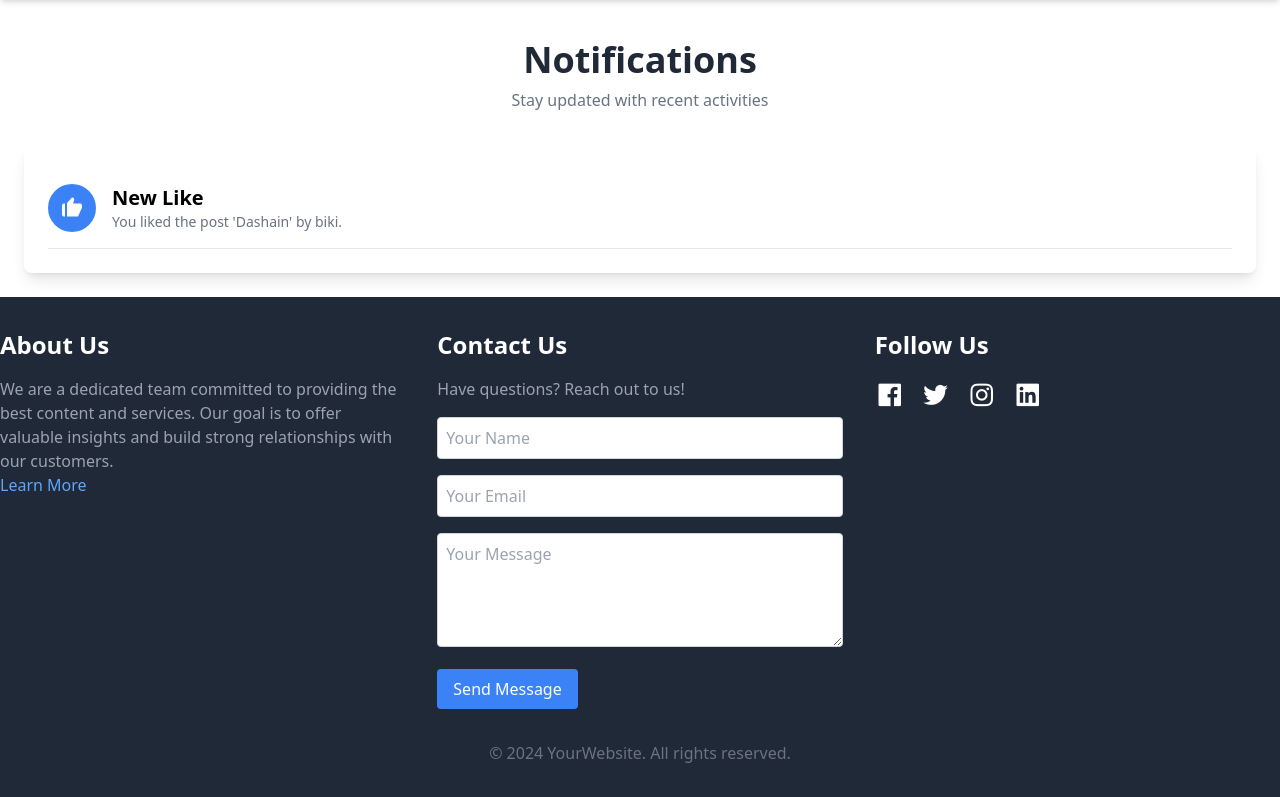
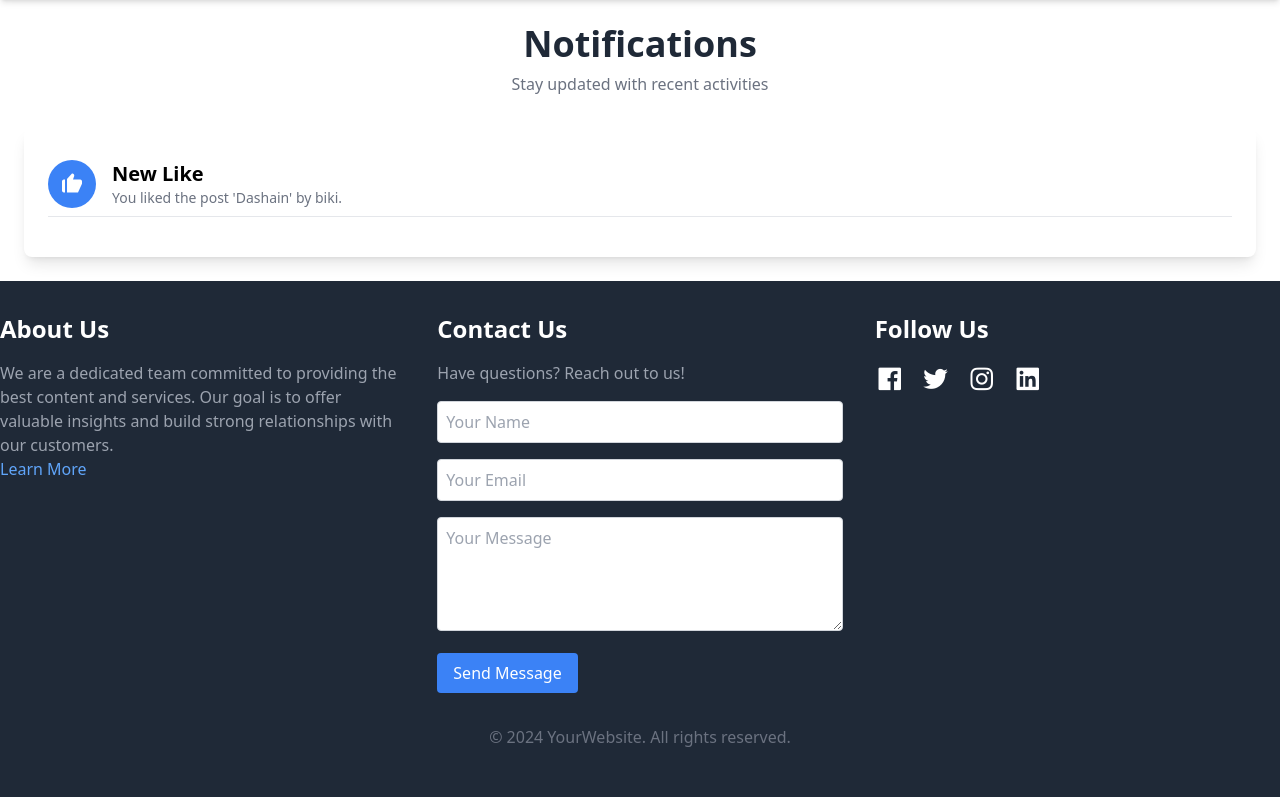
Before and after one commit to iambiki-git/blog, a Django app: page /notification/ in a window 1280 px wide. Shown: the part 96-893 px from the top of the page. After the commit the page ends 843 px from the top, so only its background shows below. Run offline with Django 5.2, Linux system fonts and the light colour scheme; a user stored in the database is signed in; data comes from the database, SQL or seed files in the repository; both versions use the stored data as it was after the commit; some libraries are stand-ins or nearby versions.

Commit message:
changes in notification

```diff
--- a/blog/models.py
+++ b/blog/models.py
@@ -36,9 +36,13 @@ class Contactus(models.Model):
 class Notification(models.Model):
     LIKE = 'like'
     DELETE = 'delete'
+    PENDING = 'pending'
+    APPROVED = 'approved'
     NOTIFICATION_TYPES = [
         (LIKE, 'Like'),
         (DELETE, 'Delete'),
+        (PENDING, 'Pending'),
+        (APPROVED, 'Approved'),
     ]
 
     user = models.ForeignKey(User, on_delete=models.CASCADE)
--- a/blog/templates/blog/navbar.html
+++ b/blog/templates/blog/navbar.html
@@ -25,10 +25,14 @@
         <a href="{% url 'notification' %}" class="hover:text-red-600 transition duration-300 relative">
           <i class='bx bxs-bell-ring text-xl'></i>
           {% if new_notifications_count > 0 %}
-            <span class="absolute -top-1 -right-3 bg-red-600 text-white text-xs font-bold rounded-full h-4 w-4 flex items-center justify-center">
+          <span class="absolute -top-2 -right-2 bg-red-600 text-white text-xs font-bold rounded-full h-4 w-4 flex items-center justify-center">
+            {% if new_notifications_count >= 2 %}
+              2+
+            {% else %}
               {{ new_notifications_count }}
-            </span>
-          {% endif %}
+            {% endif %}
+          </span>
+      {% endif %}
         </a>
         <span class="absolute bottom-8 left-1/2 transform -translate-x-1/2 bg-black text-white text-xs rounded px-2 py-1 opacity-0 group-hover:opacity-100 transition-opacity duration-300">
             Notifications
@@ -55,6 +59,15 @@
 
     <button id="menu-icon" class="text-gray-700 md:hidden">
       <i class='bx bx-menu text-3xl'></i>
+      {% if new_notifications_count > 0 %}
+          <span class="absolute top-7 right-2 bg-red-600 text-white text-xs font-bold rounded-full h-5 w-5 flex items-center justify-center">
+            {% if new_notifications_count >= 2 %}
+              2+
+            {% else %}
+              {{ new_notifications_count }}
+            {% endif %}
+          </span>
+      {% endif %}
     </button>
   </div>
 
@@ -74,17 +87,22 @@
         </a>
       </li>
       <li>
-      <li>
+
+        <li>
         <a href="{% url 'notification' %}" class="flex items-center hover:bg-red-200 hover:text-red-600 py-2 rounded transition duration-300">
           <i class='bx bx-bell mr-2'></i>Notification
           {% if new_notifications_count > 0 %}
-            <!-- Notification count badge -->
-            <span class="absolute top-30 right-50 transform translate-x-1/2 -translate-y-1/2 bg-red-600 text-white text-xs font-bold rounded-full h-4 w-4 flex items-center justify-center">
+          <span style="position:absolute; top:12.2rem; right:22.5rem;" class="bg-red-600 text-white text-xs font-bold rounded-full h-4 w-4 flex items-center justify-center">
+            {% if new_notifications_count >= 2 %}
+              2+
+            {% else %}
               {{ new_notifications_count }}
-            </span>
-          {% endif %}
+            {% endif %}
+          </span>
+      {% endif %}
         </a>
       </li>
+
       <li>
         <a href="{% url 'signout' %}" class="flex items-center hover:bg-red-200 hover:text-red-600 py-2 rounded transition duration-300">
           <i class='bx bx-log-out mr-2'></i> Logout
--- a/blog/templates/blog/notification.html
+++ b/blog/templates/blog/notification.html
@@ -3,7 +3,8 @@
 {% block title %}Notification{% endblock %}
 {% block DisplayBlog %}{% endblock %}
 {% block Notification %}
-<div class="container mx-auto p-6 mt-28">
+
+<div class="container mx-auto p-6 mt-24">
     <!-- Header Section -->
     <div class="text-center mb-8">
         <h2 class="text-4xl font-bold text-gray-800">Notifications</h2>
@@ -11,41 +12,72 @@
     </div>
 
     <!-- Notification Column -->
-    <div class="bg-white rounded-lg shadow-lg p-6">
+
+    <div class="bg-white rounded-lg shadow-lg p-6 divide-y divide-gray-200">
+        <!-- Added divide-y to visually separate each notification -->
+
+        {% if notifications %}
+            <div class="flex flex-col space-y-2">  <!-- Use space-y-2 for consistent spacing -->
+                {% for notification in notifications %}
+                    <div class="flex items-start space-x-4 py-2">  <!-- Reduce padding here -->
+                        {% if notification.notification_type == 'like' %}
                             <!-- Notification for Post Like -->
-         {% if notifications %}
-         {% for notification in notifications %}
-        <div class="flex items-center space-x-4 py-4 border-b">
-            {% if notification.notification_type == 'like' %}
                             <div class="w-12 h-12 bg-blue-500 text-white rounded-full flex items-center justify-center">
-                <i class="bx bxs-like text-2xl"></i>
+                                <i class="bx bxs-like text-xl md:text-2xl"></i>
                             </div>
-            <div>
-                <h3 class="text-xl font-semibold">New Like</h3>
+                            <div class="flex-1">
+                                <h3 class="text-lg md:text-xl font-semibold leading-tight">New Like</h3>
                                 <p class="text-gray-500 text-sm">{{ notification.message }}</p>
                             </div>
                         </div>
+                    </div>
+
+                    <div class="flex items-start space-x-4 py-2">  <!-- Notification for Admin Post Deletion -->
                         {% elif notification.notification_type == 'delete' %}
-
-        <!-- Notification for Admin Post Deletion -->
-
-        <div class="flex items-center space-x-4 py-4 border-b">
                             <div class="w-12 h-12 bg-red-500 text-white rounded-full flex items-center justify-center">
-                <i class="bx bxs-trash text-2xl"></i>
+                                <i class="bx bxs-trash text-xl md:text-2xl"></i>
                             </div>
-            <div>
-                <h3 class="text-xl font-semibold">Post Deleted</h3>
+                            <div class="flex-1">
+                                <h3 class="text-lg md:text-xl font-semibold leading-tight">Post Deleted</h3>
                                 <p class="text-gray-500 text-sm">{{ notification.message }}</p>
                             </div>
+                        </div>
+                    </div>
+
+                    <div class="flex items-start space-x-4 py-2">  <!-- Notification for Admin Post Deletion -->
+                        {% elif notification.notification_type == 'approved' %}
+                            <div class="w-12 h-12 bg-green-500 text-white rounded-full flex items-center justify-center">
+                                <i class="bx bxs-check-circle text-xl md:text-2xl"></i>
+                            </div>
+                            <div class="flex-1">
+                                <h3 class="text-lg md:text-xl font-semibold leading-tight">Post Approved</h3>
+                                <p class="text-gray-500 text-sm">{{ notification.message }}</p>
+                            </div>
+                        </div>
+                    </div>
+
+
+                    <div class="flex items-start space-x-4 py-2">  <!-- Notification for Pending Post (Admin only) -->
+                        {% elif notification.notification_type == 'pending' and user.is_superuser %}
+                            <div class="min-w-12 min-h-12 bg-yellow-500 text-white rounded-full flex items-center justify-center">
+                                <i class="bx bxs-hourglass text-xl md:text-2xl"></i>
+                            </div>
+                            <a href="{% url 'profile' %}">
+                            <div class="flex-1">
+                                <h3 class="text-lg md:text-xl font-semibold leading-tight">Pending Post</h3>
+                                <p class="text-gray-500 text-sm">{{ notification.message }}</p>
+                            </div>
+                            </a>
                         {% endif %}
                     </div>
+
+
                 {% endfor %}
+            </div>
         {% else %}
             <p class="text-gray-500 text-sm">No new notifications</p>
         {% endif %}
     </div>
 </div>
 
-
-
 {% endblock %}
--- a/blog/templates/blog/profile.html
+++ b/blog/templates/blog/profile.html
@@ -89,13 +89,14 @@
           {% for post in page_obj %}
           <tr class="border-t">
             {% if user.is_superuser %}
-            <td class="py-4 px-4">{{ post.user }}</td>
+            <td class="py-4 px-4"><a href="{% url 'readmore' post.id %}">{{ post.user }}</a></td>
             {% endif %}
             {% if not user.is_superuser and not post.is_approved %}
             <td class="py-4 px-4">{{ post.title }}</td>
             <td class="py-4 px-4 text-justify text-yellow-500 font-bold">Pending Approval</td>
             {% else %}
-            <td class="py-4 px-4">{{ post.title }}</td>
+
+            <td class="py-4 px-4"><a href="{% url 'readmore' post.id %}">{{ post.title }}</a></td>
             <td class="py-4 px-4 text-justify">{{ post.content }}</td>
             {% endif %}
             <td class="py-4 px-4">{{ post.created_at }}</td>
--- a/blog/views.py
+++ b/blog/views.py
@@ -11,7 +11,17 @@ from django.contrib.auth.decorators import login_required
 def index(request):
     posts = Post.objects.filter(is_approved=True).order_by('-created_at')[:6]
     if request.user.is_authenticated:
-        new_notifications_count = Notification.objects.filter(user=request.user, is_read=False).count()
+        if request.user.is_superuser:
+            new_notifications_count = Notification.objects.filter(
+                is_read=False,
+                notification_type = 'pending',
+                ).count()
+        else:
+            new_notifications_count = Notification.objects.filter(
+                user=request.user,
+                is_read=False,
+                ).exclude(notification_type='pending').count()
+
     else:
         new_notifications_count = 0
 
@@ -111,6 +121,14 @@ def createPost(request):
         content=content
     )
     new_post.save()
+
+
+    Notification.objects.create(
+        user = request.user,
+        message = f"{request.user.username} has submitted a new post titled '{title}' for approval.",
+        notification_type = 'pending'
+    )
+
     return redirect('profile')
 
 def edit_post(request, post_id):
@@ -131,10 +149,18 @@ def delete_post(request, post_id):
 
         #create notification if deleted by admin
         if request.user.is_superuser:
+             # Notify the user whose post was deleted
             Notification.objects.create(
                 user = post.user,
                 notification_type = Notification.DELETE,
                 message = f"Your post '{post.title}' created on {post.created_at.strftime('%Y-%m-%d')} was deleted by admin."
+            )
+
+        # Notify the admin who deleted the post
+            Notification.objects.create(
+                user=request.user,  # This is the admin
+                notification_type=Notification.DELETE,
+                message=f"You have successfully deleted the post '{post.title}' created by {post.user.username}."
             )
     else:
         messages.error(request, 'You do not have permission to delete this post.')
@@ -176,9 +202,21 @@ def contactus(request):
 
 def approve_post(request, post_id):
     post = get_object_or_404(Post, id=post_id)
+    user = post.user
     if request.method == "POST":
         post.is_approved = not post.is_approved
         post.save()
+
+        if post.is_approved:
+            notification_message = f"Your post '{post.title}' has been approved."
+            Notification.objects.create(
+                user = user,
+                notification_type = 'approved',
+                message = notification_message,
+                is_read=False,
+            )
+            messages.success(request, 'Post approved successfully.')
+
         return redirect('profile')
 
 def notification(request):
@@ -186,6 +224,10 @@ def notification(request):
     unread_notifications = Notification.objects.filter(user=request.user, is_read=False)
     unread_notifications.update(is_read=True)
 
+    if request.user.is_superuser:
+        # Add pending notifications for admins
+        pending_notifications = Notification.objects.filter(notification_type='pending')
+        notifications = notifications | pending_notifications  # Combine the notifications
 
     context = {
         'notifications':notifications,
@@ -234,6 +276,7 @@ def like_post(request, post_id):
             Like.objects.create(user=user, post=post)
             liked = True
 
+            # Notify the user who owns the post about the like
             if post.user != user:
                 Notification.objects.create(
                     user = post.user,
@@ -242,6 +285,28 @@ def like_post(request, post_id):
                     message = f"{user.username} liked your post: '{post.title}'"
                 )
 
+
+
+            # Notify the user that they liked the post they just liked
+            if post.user == user:
+                # If the user liked their own post
+                Notification.objects.create(
+                    user=user,
+                    post=post,
+                    notification_type=Notification.LIKE,
+                    message=f"You liked your own post: '{post.title}'."
+                )
+            else:
+                # If the user liked someone else's post
+                Notification.objects.create(
+                    user=user,
+                    post=post,
+                    notification_type=Notification.LIKE,
+                    message=f"You liked the post '{post.title}' by {post.user.username}."
+                )
+
+
+
         # Return the updated like count and status
         return JsonResponse({
             'like_count': post.likes.count(),
```
Also changed, not shown: blog/migrations/0010_alter_notification_notification_type.py (added), blog/migrations/0011_alter_notification_notification_type.py (added), db.sqlite3. Lines whose indentation alone changed are shown as unchanged.
